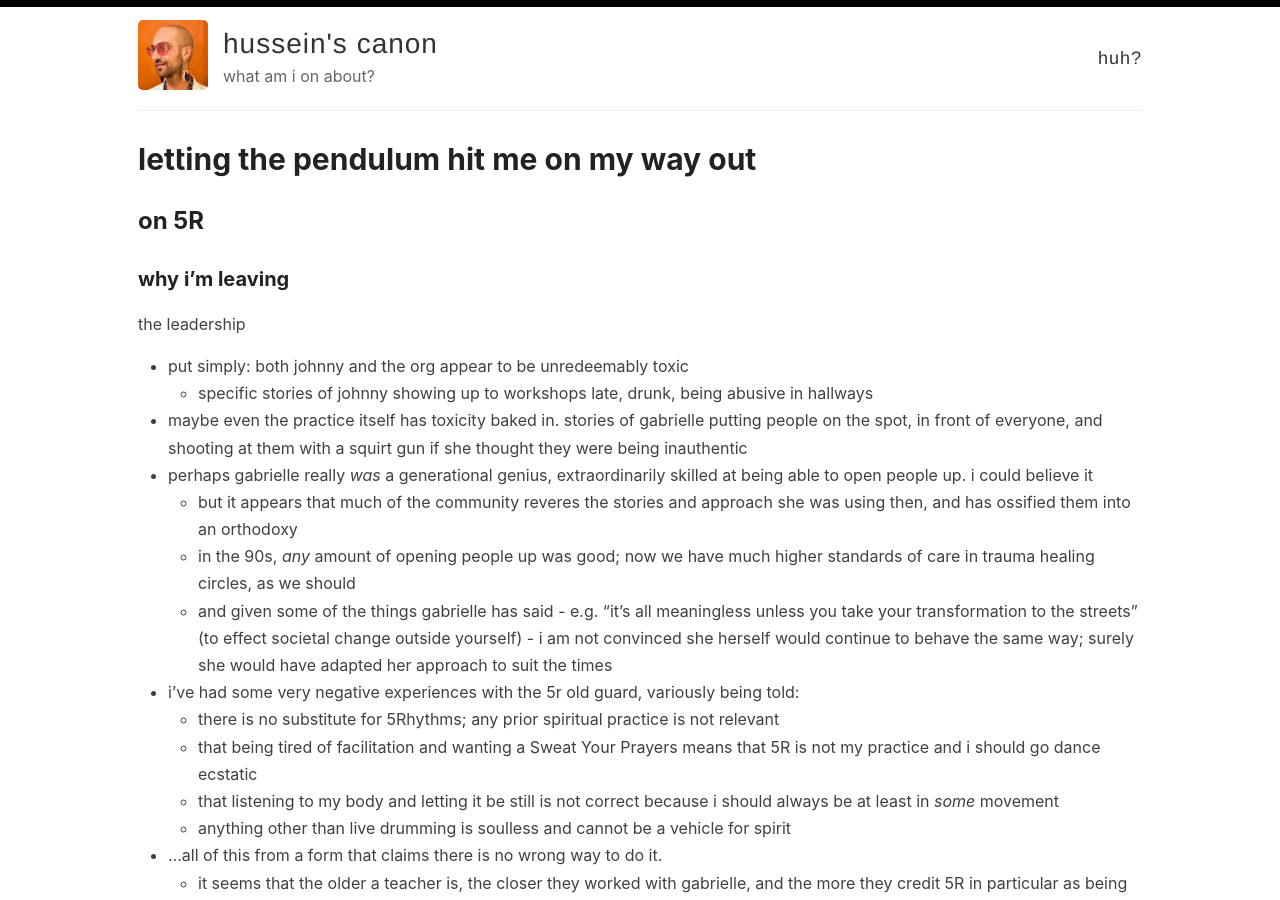
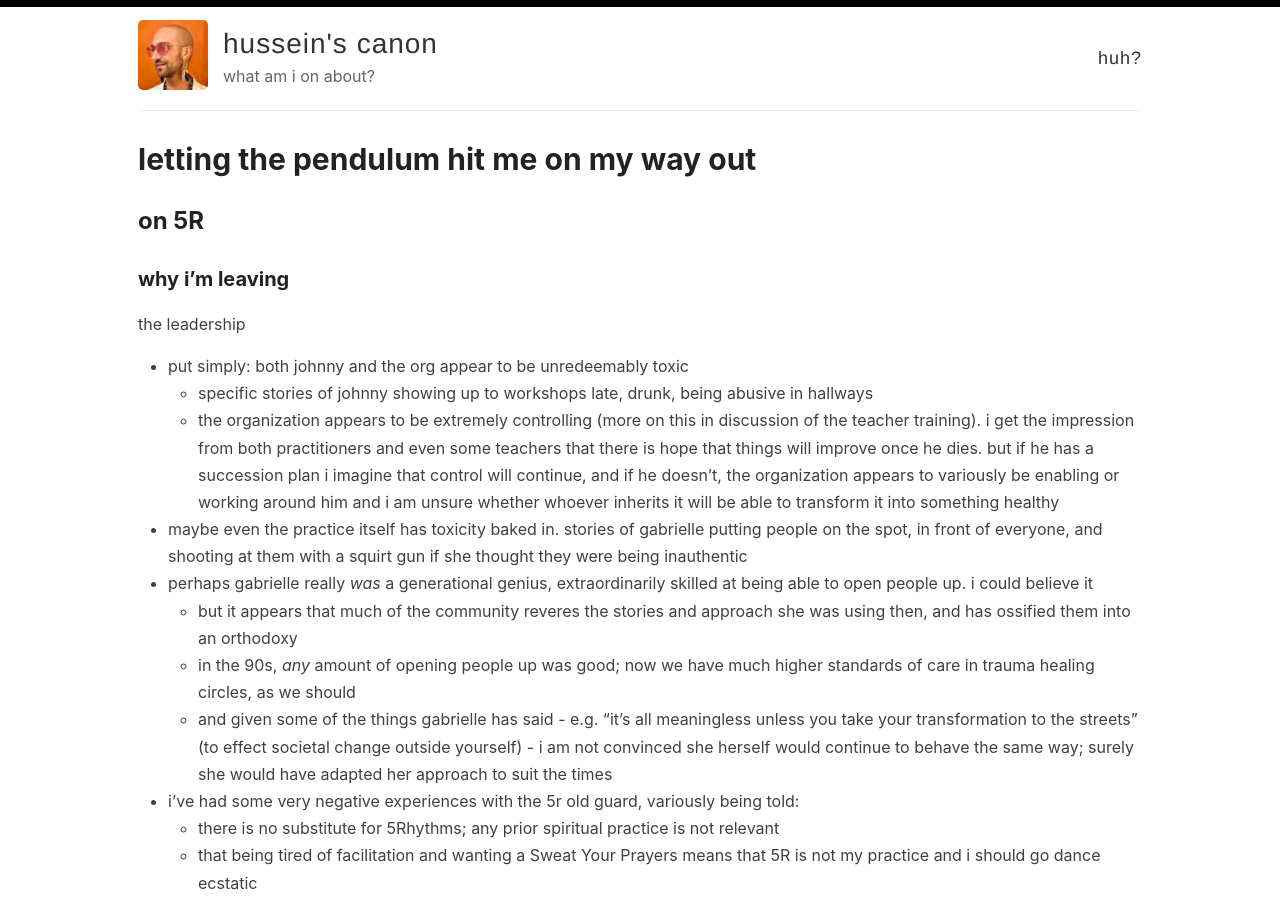
Before and after one commit to helgridly/canonize, a Jekyll site: the page built from drafts/pendulum-on-way-out.md, in a window 1280 px wide and 900 px high. Built offline with Jekyll 4.4.1, drawn with Linux system fonts in a browser that asks for light colours.

Commit message:
pendulum: johnny's succession

```diff
--- a/drafts/pendulum-on-way-out.md
+++ b/drafts/pendulum-on-way-out.md
@@ -18,6 +18,7 @@
 
 - put simply: both johnny and the org appear to be unredeemably toxic
     - specific stories of johnny showing up to workshops late, drunk, being abusive in hallways
+    - the organization appears to be extremely controlling (more on this in discussion of the teacher training). i get the impression from both practitioners and even some teachers that there is hope that things will improve once he dies. but if he has a succession plan i imagine that control will continue, and if he doesn't, the organization appears to variously be enabling or working around him and i am unsure whether whoever inherits it will be able to transform it into something healthy
 - maybe even the practice itself has toxicity baked in. stories of gabrielle putting people on the spot, in front of everyone, and shooting at them with a squirt gun if she thought they were being inauthentic
 - perhaps gabrielle really _was_ a generational genius, extraordinarily skilled at being able to open people up. i could believe it
     - but it appears that much of the community reveres the stories and approach she was using then, and has ossified them into an orthodoxy
```
